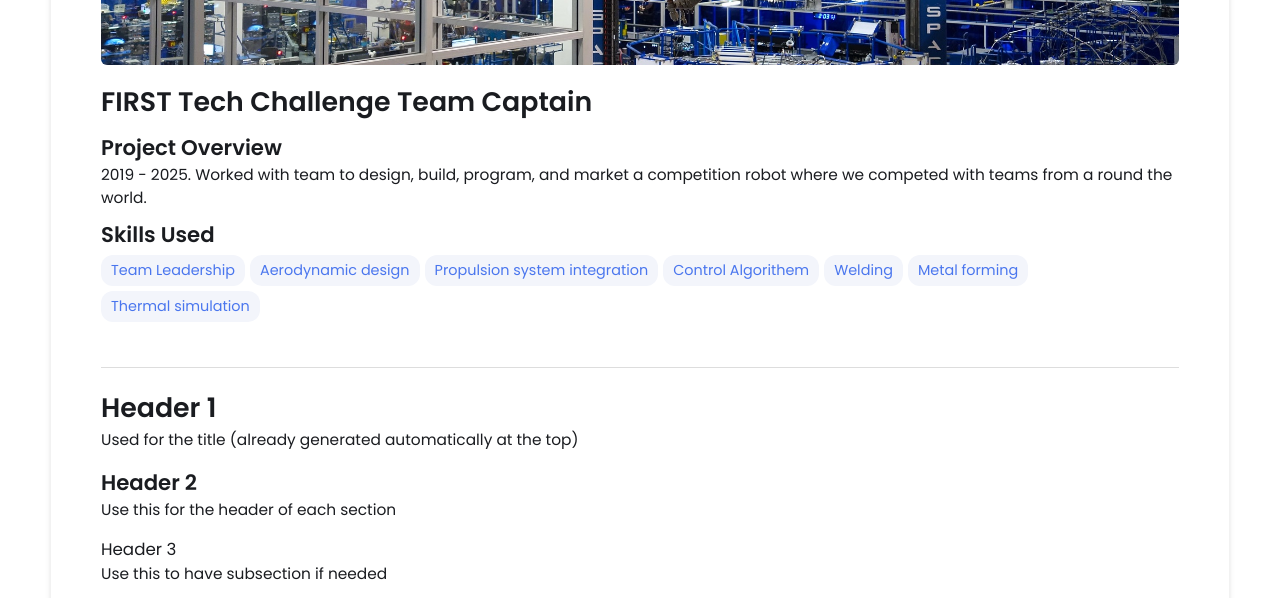
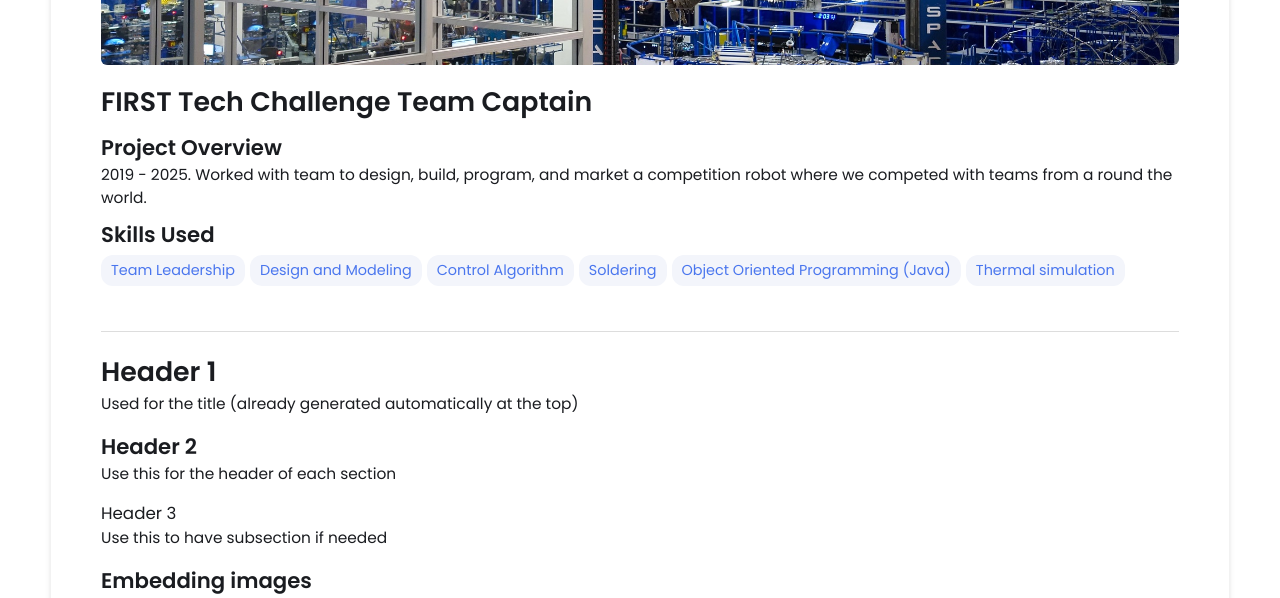
Before and after one commit to TheAkashSinghal/TheAkashSinghal.github.io, a Jekyll site: the page built from _projects/demo-project/index.md, in a window 1280 px wide and 900 px high, scrolled down 425 px, cut to the strip 0-598 px from the top of the window. Built offline with Jekyll 4.4.1, drawn with Linux system fonts in a browser that asks for light colours.

Commit message:
Update index.md

```diff
--- a/_projects/demo-project/index.md
+++ b/_projects/demo-project/index.md
@@ -5,11 +5,10 @@ description:  2019 - 2025. Worked with team to design, build, program, and marke
   round the world.
 skills:
   - Team Leadership
-  - Aerodynamic design
-  - Propulsion system integration
-  - Control Algorithem
-  - Welding
-  - Metal forming
+  - Design and Modeling
+  - Control Algorithm
+  - Soldering
+  - Object Oriented Programming (Java)
   - Thermal simulation
 
 main-image: /project2.jpg
```
